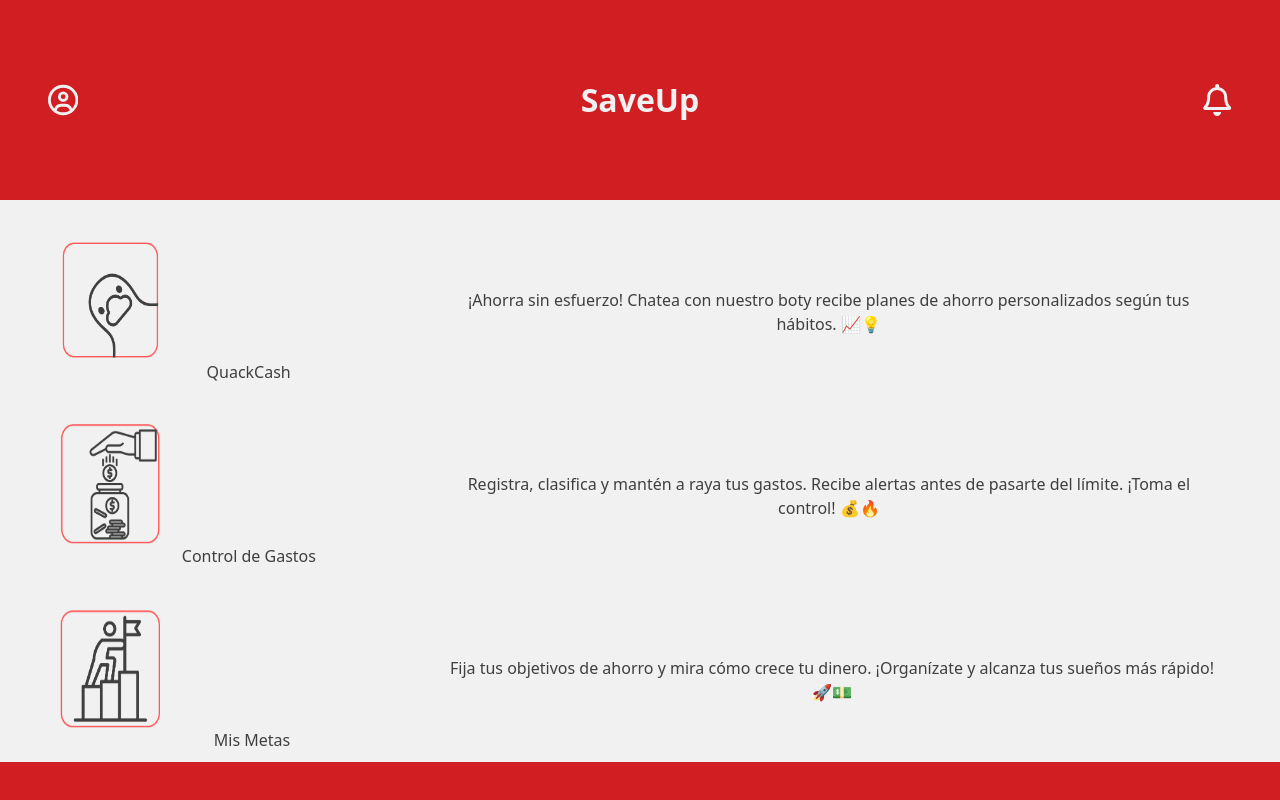
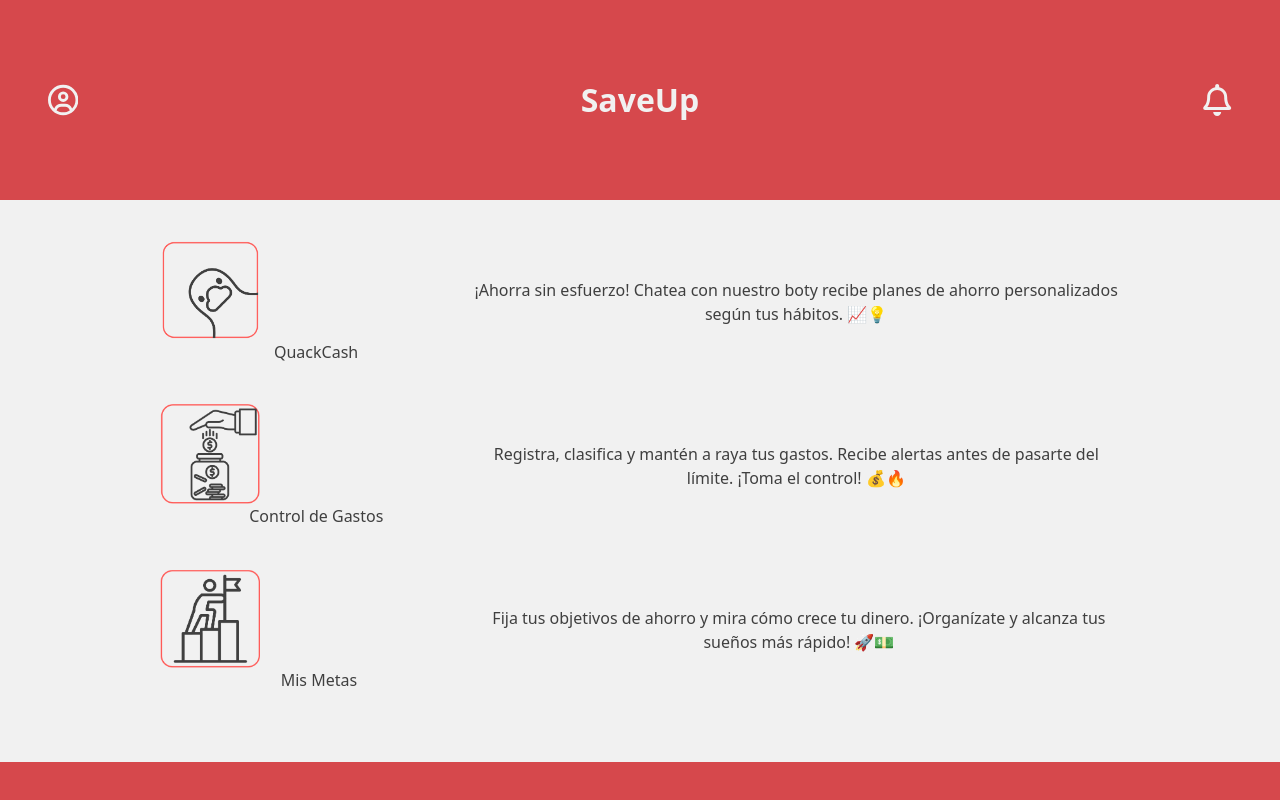
Before and after one commit to StivenDelgado/frontend_proyectofinal, a React (Vite) app: page / in a window 1280 px wide. Built offline with nearby package versions, Linux system fonts and the light colour scheme.

Commit message:
arreglos

```diff
--- a/src/presentation/components/ui/HomeCard.jsx
+++ b/src/presentation/components/ui/HomeCard.jsx
@@ -1,16 +1,17 @@
 import React from "react";
+import { Link } from "react-router";
 
-export const HomeCard = ({img, tittle, description}) => {
+export const HomeCard = ({img, tittle, description, url}) => {
 
   return (
-    <div class="text-Granito flex pt-10">
+    <Link to={url} class="text-Granito flex pt-10">
       <div class="flex flex-col w-100">
-        <img class="w-25 h-30 " src={img}/>
+        <img class="w-25 h-25" src={img}/>
         <p class="text-center">{tittle} </p>
       </div>
       <p class="flex flex-col text-center justify-center">
         {description}
       </p>
-    </div>
+    </Link>
   );
 };
--- a/src/presentation/view/Home.jsx
+++ b/src/presentation/view/Home.jsx
@@ -5,37 +5,28 @@ import { HomeCard } from "../components/ui/HomeCard";
 import quackCash from "../../assets/img/QuackCash.png"
 import ahorro from "../../assets/img/Ahorro.png";
 import metas from "../../assets/img/Metas.png";
-import { Link } from "react-router";
 export const Home = () => {
 
   return (
-    <div class="bg-Hueso w-full h-screen flex flex-col">
-      <div class="m-autow-full h-screen flex-col items-center justify-center">
-        <header class="bg-Cereza px-12 w-full h-50  items-center flex">
-          <FaRegCircleUser class="text-Hueso text-[2em] " />
-          <h1 class="text-Hueso text-[2em] font-bold w-full text-center">
+    <div className="bg-Hueso w-full h-screen flex flex-col">
+      <div className=" h-screen flex-col items-center justify-center">
+        <header className="bg-CerezaSuave px-12 w-full h-50  items-center flex">
+          <FaRegCircleUser className="text-Hueso text-[2em] " />
+          <h1 className="text-Hueso text-[2em] font-bold w-full text-center">
             SaveUp
           </h1>
-          <FaRegBell class="text-Hueso text-[2em]" />
+          <FaRegBell className="text-Hueso text-[2em]" />
         </header>
 
-        <div class=" px-15">
+        <div className="w-[75%] m-auto">
+          <HomeCard url={"/chatbot"} img={quackCash} tittle="QuackCash" description="¡Ahorra sin esfuerzo! Chatea con nuestro boty recibe planes de ahorro personalizados según tus hábitos. 📈💡"/>
 
-          <Link to={"/chatbot"}>
-          <HomeCard img={quackCash} tittle="QuackCash" description="¡Ahorra sin esfuerzo! Chatea con nuestro boty recibe planes de ahorro personalizados según tus hábitos. 📈💡"/>
-          </Link>
+          <HomeCard url={"/expenses"} img={ahorro} tittle="Control de Gastos" description="Registra, clasifica y mantén a raya tus gastos. Recibe alertas antes de pasarte del límite. ¡Toma el control! 💰🔥"/>
 
-          <Link to={"/expenses"}>
-          <HomeCard img={ahorro} tittle="Control de Gastos" description="Registra, clasifica y mantén a raya tus gastos. Recibe alertas antes de pasarte del límite. ¡Toma el control! 💰🔥"/>
-          </Link>
-
-          <Link to={"/goals"}>
-          <HomeCard img={metas} tittle="Mis Metas" description="Fija tus objetivos de ahorro y mira cómo crece tu dinero. ¡Organízate y alcanza tus sueños más rápido! 🚀💵"/>
-          </Link>
-
+          <HomeCard url={"/goals"} img={metas} tittle="Mis Metas" description="Fija tus objetivos de ahorro y mira cómo crece tu dinero. ¡Organízate y alcanza tus sueños más rápido! 🚀💵"/>
         </div>
       </div>
-      <footer class="w-full h-10 bg-Cereza">
+      <footer className="w-full h-10 bg-CerezaSuave">
 
       </footer>
     </div>
```
